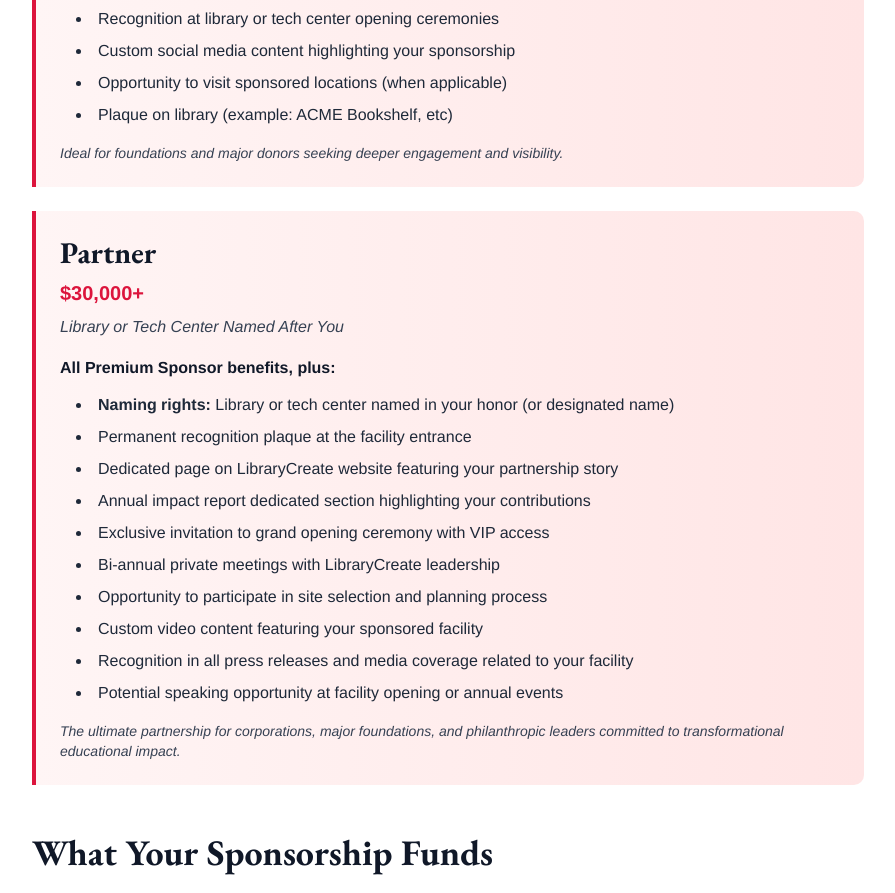
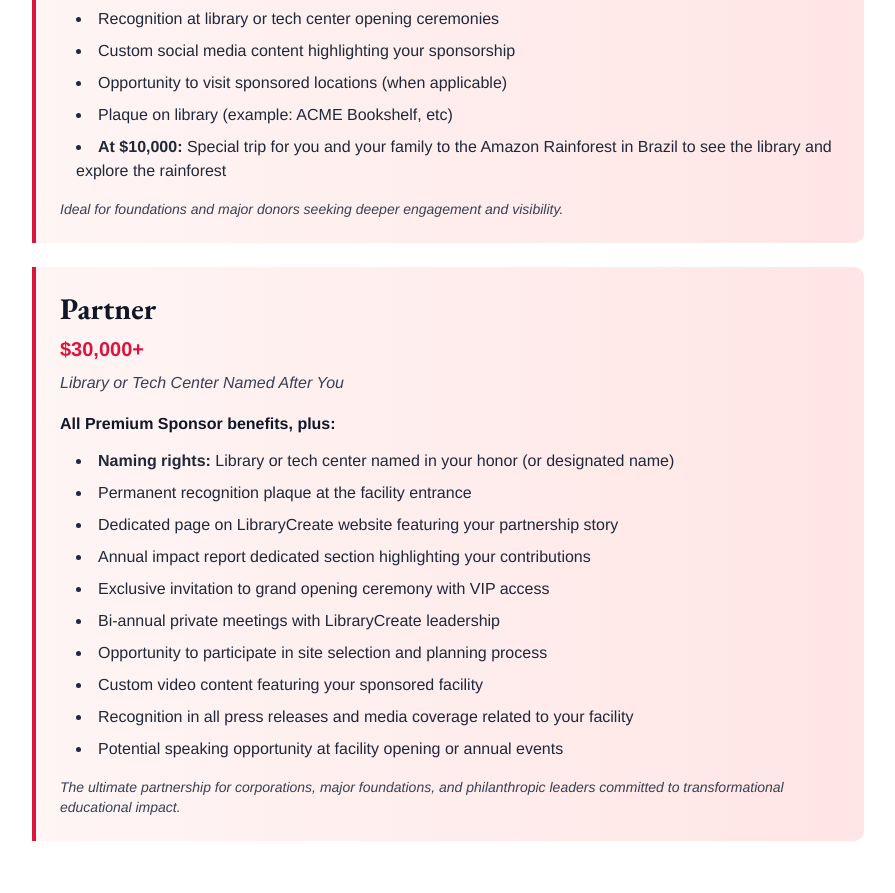
Before and after one commit to nikunjt0/librarycreate, a Next.js app: page /sponsorship-breakdown in a window 1280 px wide. Shown: the part 1640-2533 px from the top of the page, without its empty margins (192-1087 px from the left). Built offline with nearby package versions, Linux system fonts and the light colour scheme.

Commit message:
10k trip to brazil

```diff
--- a/app/sponsorship-breakdown/page.tsx
+++ b/app/sponsorship-breakdown/page.tsx
@@ -178,6 +178,7 @@ export default function SponsorshipBreakdown() {
                   <li>Custom social media content highlighting your sponsorship</li>
                   <li>Opportunity to visit sponsored locations (when applicable)</li>
                   <li>Plaque on library (example: ACME Bookshelf, etc)</li>
+                  <li><strong>At $10,000:</strong> Special trip for you and your family to the Amazon Rainforest in Brazil to see the library and explore the rainforest</li>
                 </ul>
                 <p
                   className="text-gray-700 text-sm mt-4 italic"
```
